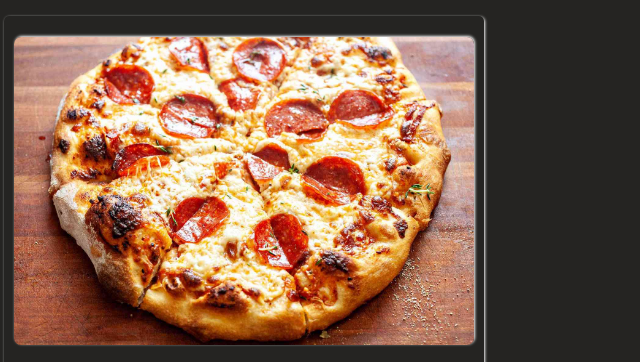
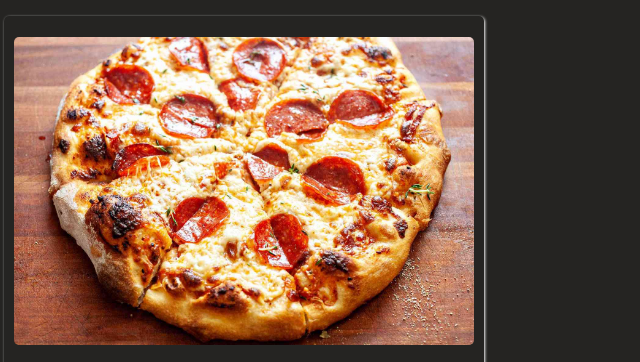
Before and after one commit to Zlatko-7/Napoli-menu, a website built with Vite: page index.html in a window 1280 px wide. Both pictures are taken after a click on the element "Pizza". Shown: the part 163-525 px from the top of the page, 0-640 px from the left. Built offline with nearby package versions, Linux system fonts and the light colour scheme.

Commit message:
Update index.css

```diff
--- a/index.css
+++ b/index.css
@@ -148,7 +148,7 @@ h1 {
 
   .food-img {
     width: 100%;
-    border-radius: 7px;
-    box-shadow: 1px -1px 3px white;
+    height: 100%;
+    border-radius: 5px;
     margin: .75rem
 }
```
